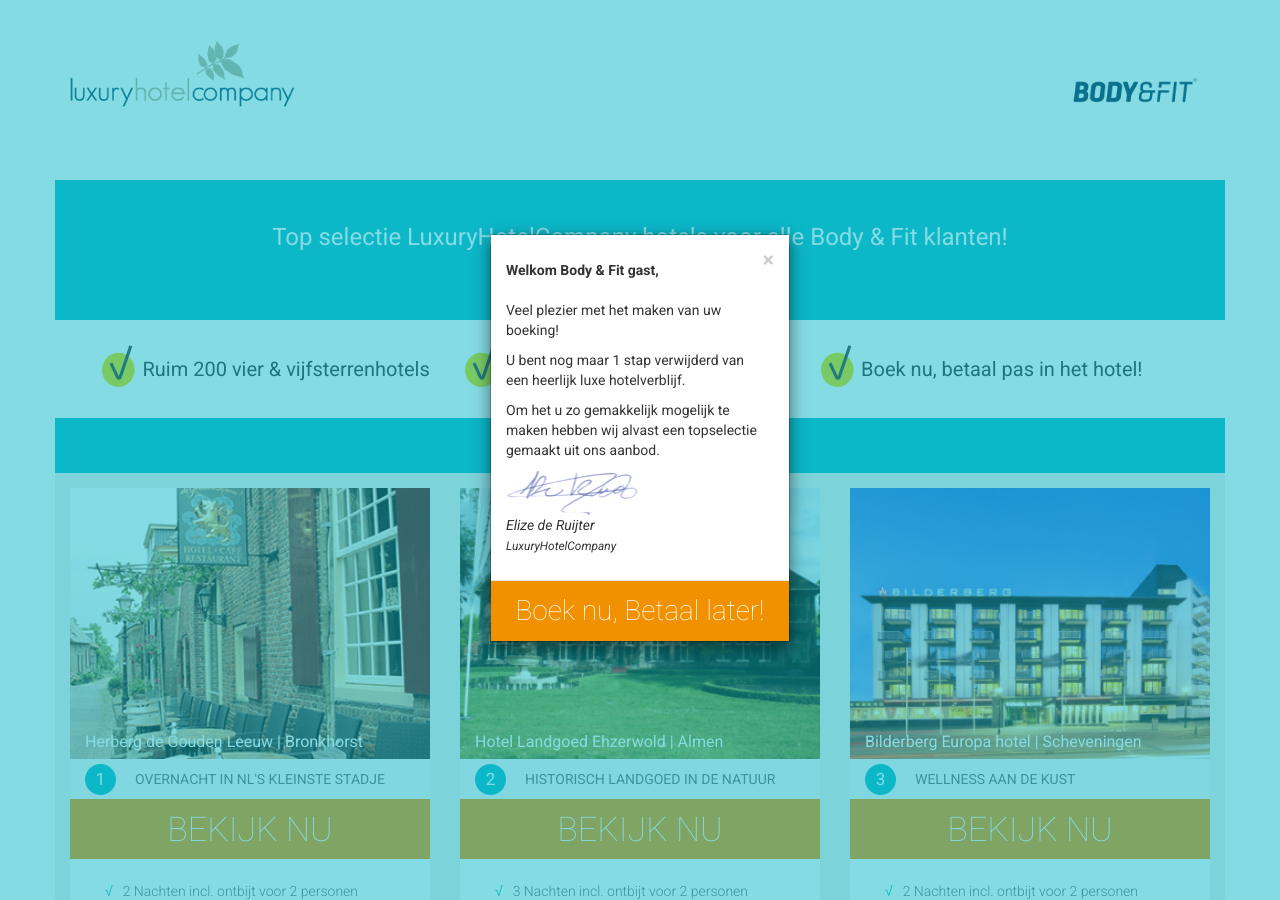
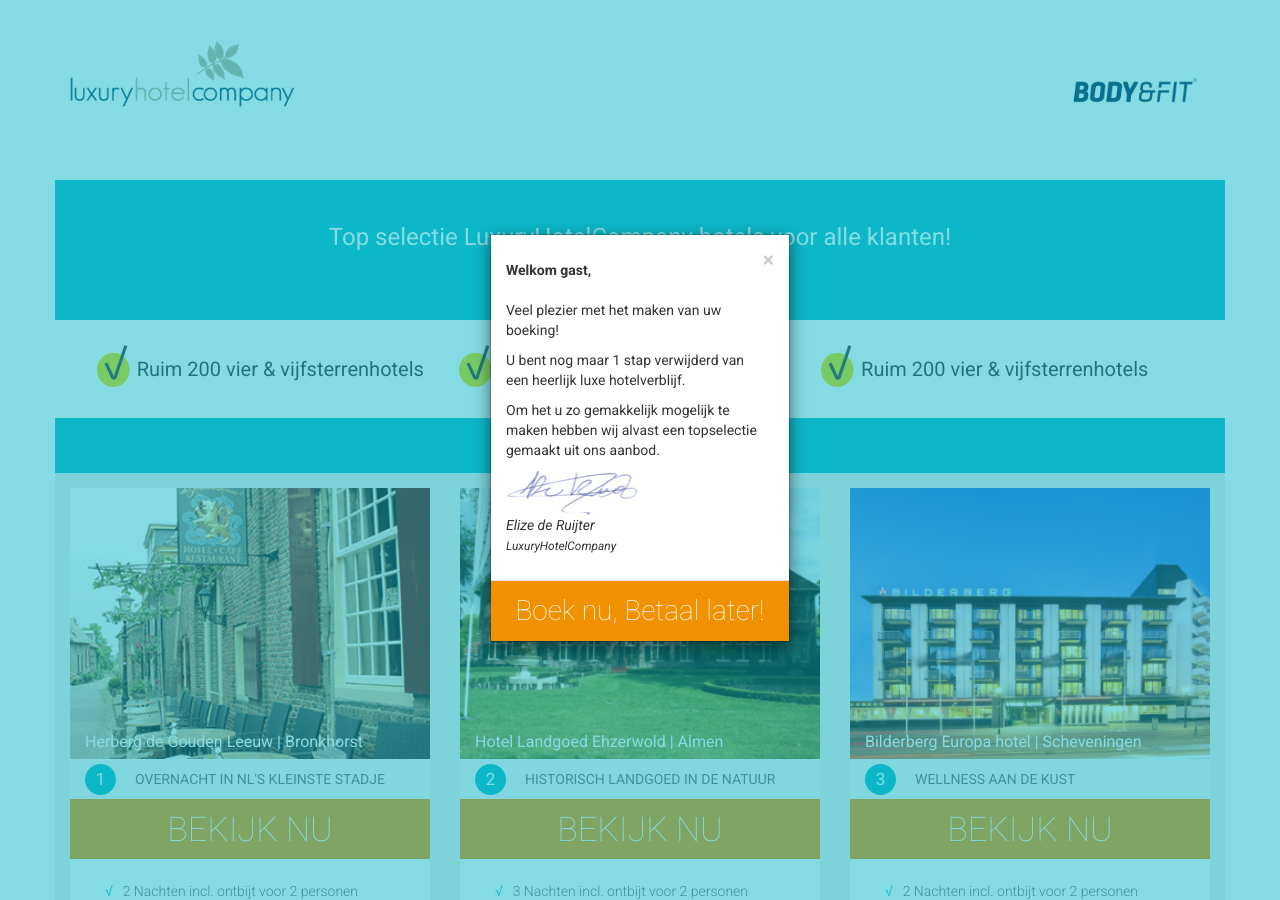
Before and after one commit to Albert91/bodyandfit.luxuryhotelcompany.com, a Jekyll site: the page built from index.html, in a window 1280 px wide and 900 px high. Built offline with Jekyll 4.4.1, drawn with Linux system fonts in a browser that asks for light colours.

Commit message:
Added texts

```diff
--- a/_includes/action_bar.html
+++ b/_includes/action_bar.html
@@ -1,7 +1,7 @@
 <div class="container">
   <div class="row">
     <div class="actionbar text-center">
-      <p>{{ site.data.hotels.size }} Absolute aanraders!</p>
+      <p>{{ site.data.hotels.size }} {{ site.data.texts.action_bar }}</p>
     </div>
   </div>
 </div>
--- a/_includes/action_points.html
+++ b/_includes/action_points.html
@@ -2,9 +2,9 @@
   <div class="row">
     <div class="col-xs-12 text-center">
       <ul class="list-unstyled actionpoints">
-        <li class="hidden-xs">Ruim 200 vier &amp; vijfsterrenhotels</li>
-        <li class="hidden-xs">Arrangementen incl. veel extra’s</li>
-        <li>Boek nu, betaal pas in het hotel!</li>
+        <li class="hidden-xs">{{ site.data.texts.action_point_1 }}</li>
+        <li class="hidden-xs">{{ site.data.texts.action_point_1 }}</li>
+        <li>{{ site.data.texts.action_point_1 }}</li>
       </ul>
     </div>
   </div>
--- a/_includes/hero.html
+++ b/_includes/hero.html
@@ -1,8 +1,8 @@
 <div class="container">
   <div class="row">
     <div class="hero text-center">
-      <p class="head"><strong>Top selectie LuxuryHotelCompany hotels voor alle Body & Fit klanten!</strong></p>
-      <p>Boek snel voor de beste kamers...</p>
+      <p class="head"><strong>{{ site.data.texts.hero_title }}</strong></p>
+      <p>{{ site.data.texts.hero_sub_title }}</p>
     </div>
   </div>
 </div>
--- a/_includes/modal.html
+++ b/_includes/modal.html
@@ -3,15 +3,15 @@
     <div class="modal-content">
       <div class="modal-body">
         <div class="clearfix">
-          <p class="pull-left" style="margin-top: 10px; margin-bottom: 20px;"><strong>Welkom Body & Fit gast,</strong></p>
+          <p class="pull-left" style="margin-top: 10px; margin-bottom: 20px;"><strong>{{ site.data.texts.modal_title }}</strong></p>
           <button type="button" class="close pull-right" data-dismiss="modal" aria-label="Close"><span aria-hidden="true">&times;</span></button>
         </div>
-        <p>Veel plezier met het maken van uw boeking!</p>
-        <p>U bent nog maar 1 stap verwijderd van<br>een heerlijk luxe hotelverblijf.</p>
-        <p>Om het u zo gemakkelijk mogelijk te maken hebben wij alvast een topselectie gemaakt uit ons aanbod.</p>
+        <p>{{ site.data.texts.modal_line_1 }}</p>
+        <p>{{ site.data.texts.modal_line_2 }}</p>
+        <p>{{ site.data.texts.modal_line_3 }}</p>
         <img src="/img/sig.png">
         <br>
-        <p><em>Elize de Ruijter<br><small>LuxuryHotelCompany</small></em></p>
+        <p>{{ site.data.texts.modal_name }}</p>
       </div>
       <div class="modal-footer">
         <button type="button" class="btn btn-default btn-block btn-lg btn-orange" data-dismiss="modal">Boek nu, Betaal later!</button>
--- a/index.html
+++ b/index.html
@@ -8,7 +8,7 @@
   {% endfor %}
     <div class="col-xs-12 col-sm-6 col-md-4">
       <div class="hotel">
-        <a target="_blank" href="http://www.luxuryhotelcompany.com/Hotels.aspx?country=1&la=2&PlayAni=true" class="image" style="background-image: url('/img/hotels/dummy.png')">
+        <a target="_blank" href="{{ site.data.texts.all_hotel_link }}" class="image" style="background-image: url('/img/hotels/dummy.png')">
           <h6>&nbsp;</h6>
         </a>
         <div class="tagline">
@@ -21,12 +21,12 @@
             </div>
           </div>
         </div>
-        <a target="_blank" href="http://www.luxuryhotelcompany.com/Hotels.aspx?country=1&la=2&PlayAni=true" class="btn btn-lg btn-default btn-block btn-hotel btn-all-hotel" style="background-color: #0CB7C8;">BEKIJK ALLE HOTELS</a>
+        <a target="_blank" href="{{ site.data.texts.all_hotel_link }}" class="btn btn-lg btn-default btn-block btn-hotel btn-all-hotel" style="background-color: #0CB7C8;">BEKIJK ALLE HOTELS</a>
         <div class="action-points">
           <ul class="list-unstyled">
-            <li><span>&#8730;</span>Betaal achteraf in het hotel</li>
-            <li><span>&#8730;</span>Keuze uit meer dan 200 hotels</li>
-            <li><span>&#8730;</span>Prijs incl. arrangementen</li>
+            <li><span>&#8730;</span>{{ site.data.texts.homepage_bulletpoint_1 }}</li>
+            <li><span>&#8730;</span>{{ site.data.texts.homepage_bulletpoint_2 }}</li>
+            <li><span>&#8730;</span>{{ site.data.texts.homepage_bulletpoint_3 }}</li>
           </ul>
         </div>
       </div>
```
Also changed, not shown: _data/texts.yml (added, +15 -0 lines), 4 other files.
